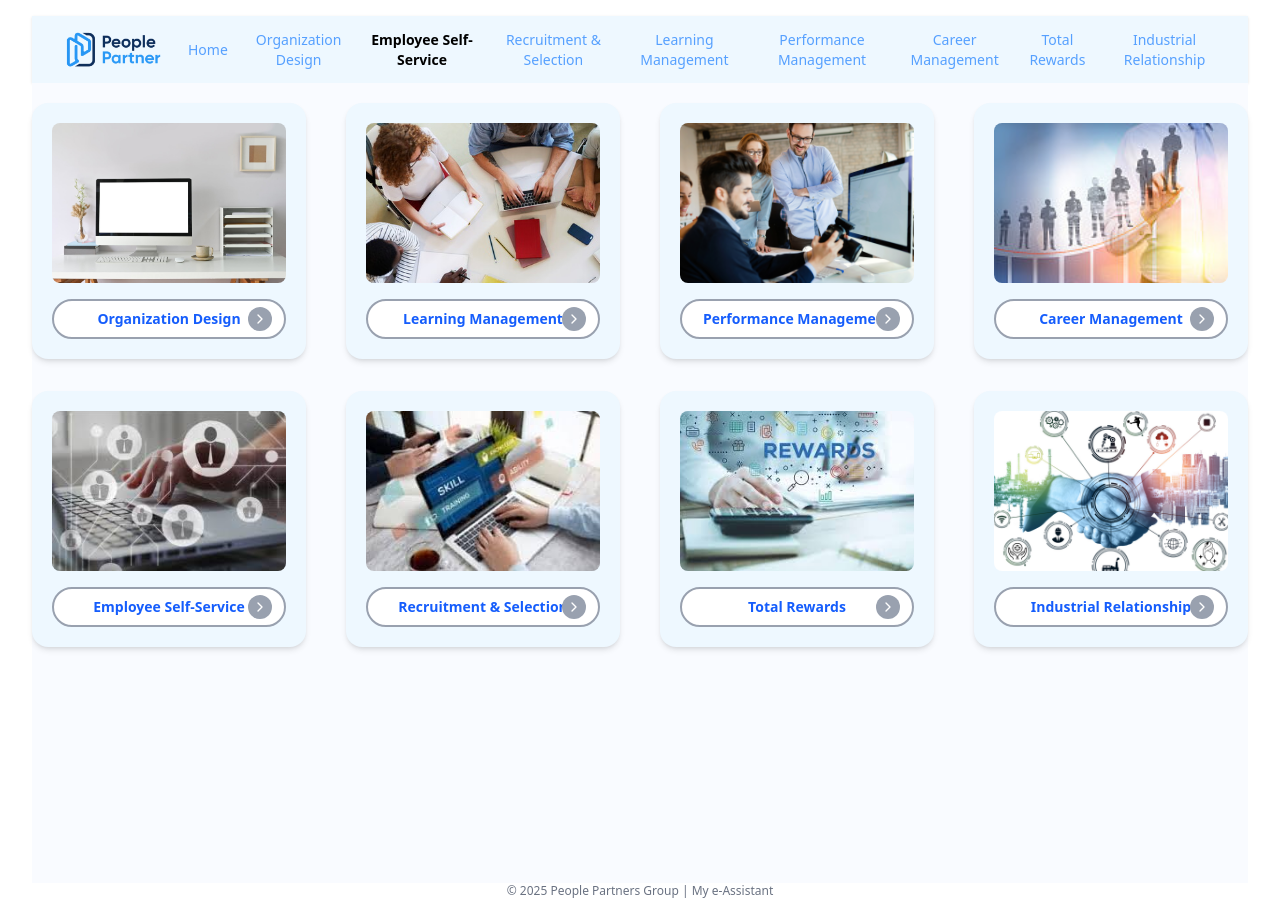
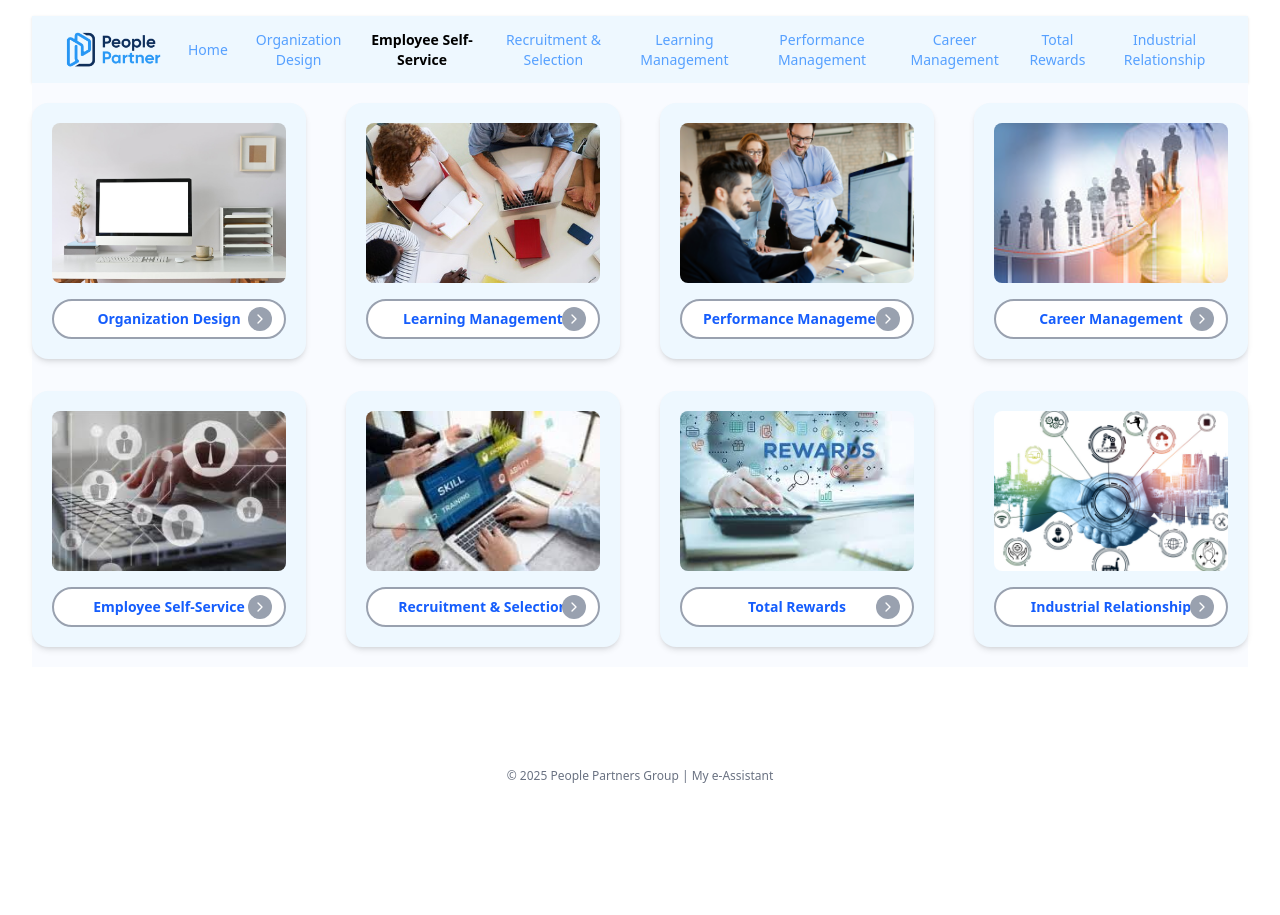
Before and after one commit to logikasistembisnis/fe-hrms, a Next.js app: page / in a window 1280 px wide. After the commit the page ends 800 px from the top, so only its background shows below. Built offline with nearby package versions, Linux system fonts and the light colour scheme.

Commit message:
fix hidration eror

```diff
--- a/src/app/ClientLayout.tsx
+++ b/src/app/ClientLayout.tsx
@@ -3,6 +3,7 @@
 import { Header } from "@/components/Header";
 import { Footer } from "@/components/Footer";
 import { usePathname } from "next/navigation";
+import { useEffect, useState } from "react";
 
 export default function ClientLayout({
     children,
@@ -12,12 +13,22 @@ export default function ClientLayout({
 
     // Get the current pathname
     const pathname = usePathname();
+    // State to track if the component is mounted
+    const [isClient, setIsClient] = useState(false);
 
-    // Is the current page the sign-up page?
-    const isSignUpPage = pathname === "/sign-up";
+    // Effect to check if the component is mounted
+    useEffect(() => {
+        setIsClient(true);
+    }, []);
+
+    // Check if the current page is the sign-up page
+    const isSignUpPage = isClient ? pathname === "/sign-up" : false;
+
 
     return (
-        <div className="min-h-screen bg-white px-8 py-4 flex flex-col">
+        <div className={`min-h-screen flex flex-col bg-white ${isSignUpPage ? "" : "px-8 py-4"
+            }`}
+        >
             {/* Render the header if not on the sign-up page */}
             {!isSignUpPage && <Header />}
 
--- a/src/app/page.tsx
+++ b/src/app/page.tsx
@@ -13,14 +13,12 @@ export default function Home() {
     ];
 
     return (
-        <main className="min-h-screen flex flex-col bg-[#f9fbff]">
-            <section className="flex-1 py-5">
+        <section className="flex-1 py-5 bg-[#f9fbff]">
             <div className="grid grid-cols-1 sm:grid-cols-2 md:grid-cols-3 lg:grid-cols-4 gap-x-10 gap-y-8">
                 {menus.map((menu) => (
                     <CardMenu key={menu.title} {...menu} />
                 ))}
             </div>
         </section>
-        </main>
     )
 }
```
Lines whose indentation alone changed are shown as unchanged.
